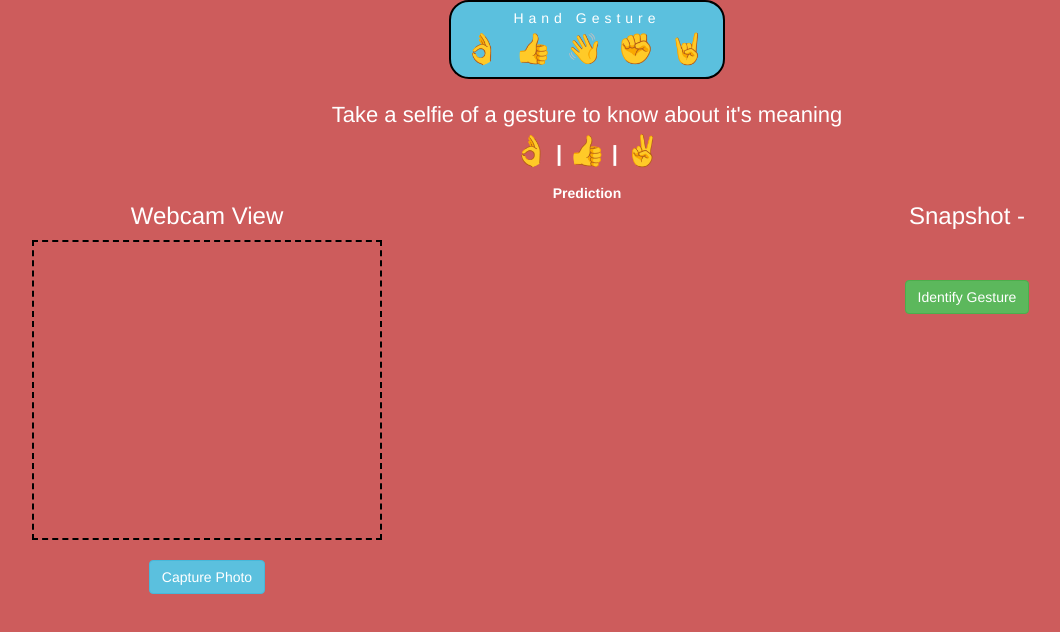
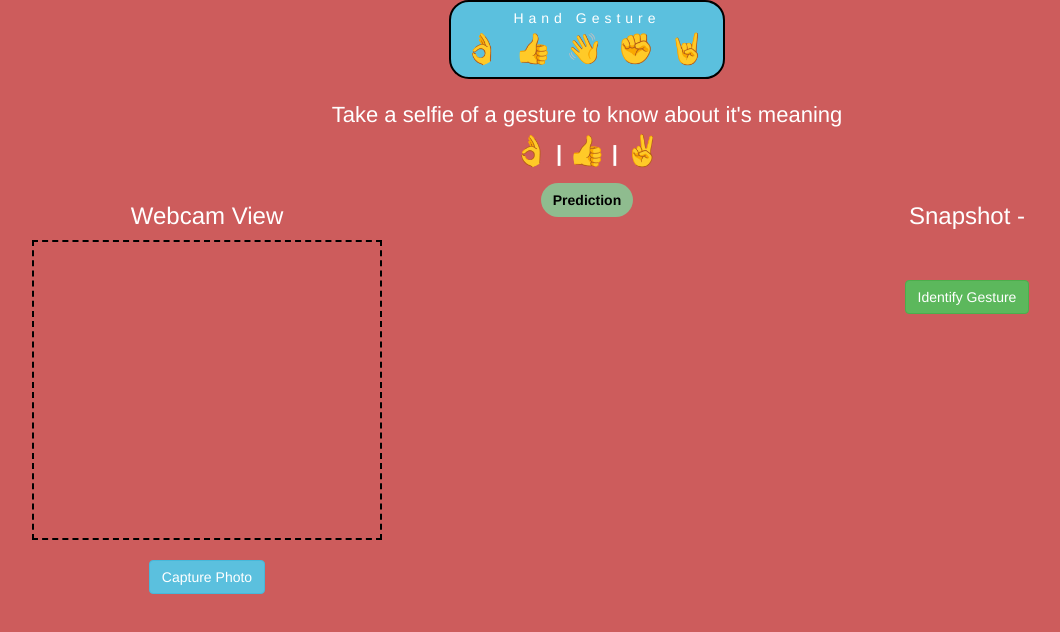
Before and after one commit to GalaxyVinita/hand-gesture-app, a plain HTML site: page index.html in a window 1280 px wide. Shown: the whole page, without its empty margins (53-1113 px from the left). Drawn offline with nearby package versions, Linux system fonts and the light colour scheme; a script that the page names is missing.

Commit message:
Add files via upload

```diff
--- a/style.css
+++ b/style.css
@@ -17,14 +17,6 @@ span
 {
   color: black;
 }
-/* .emotion_name
-{
-  font-size: 40px;
-}
-.emoji
-{
-  font-size:48px;
-} */
 #headingbtn
 {
   letter-spacing: 5px;
@@ -33,3 +25,14 @@ span
   border-width: 2px;
   border-color:black;
 }
+
+#prediction
+{
+  background-color: darkseagreen;
+  color:black;
+  padding-top:7px;
+  padding-bottom:7px;
+  padding-left: 12px;
+  padding-right:12px;
+  border-radius: 20px;
+}
```
